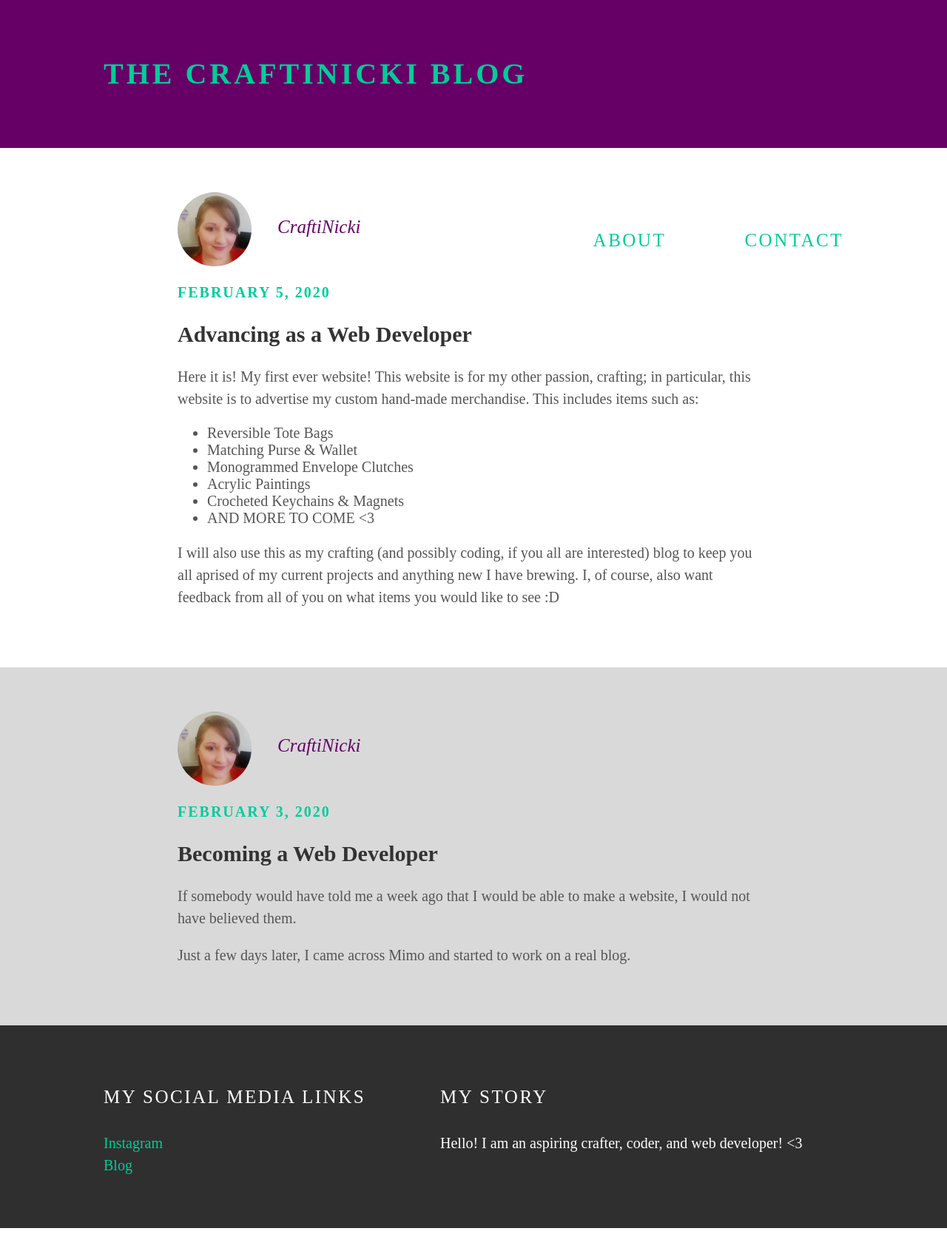
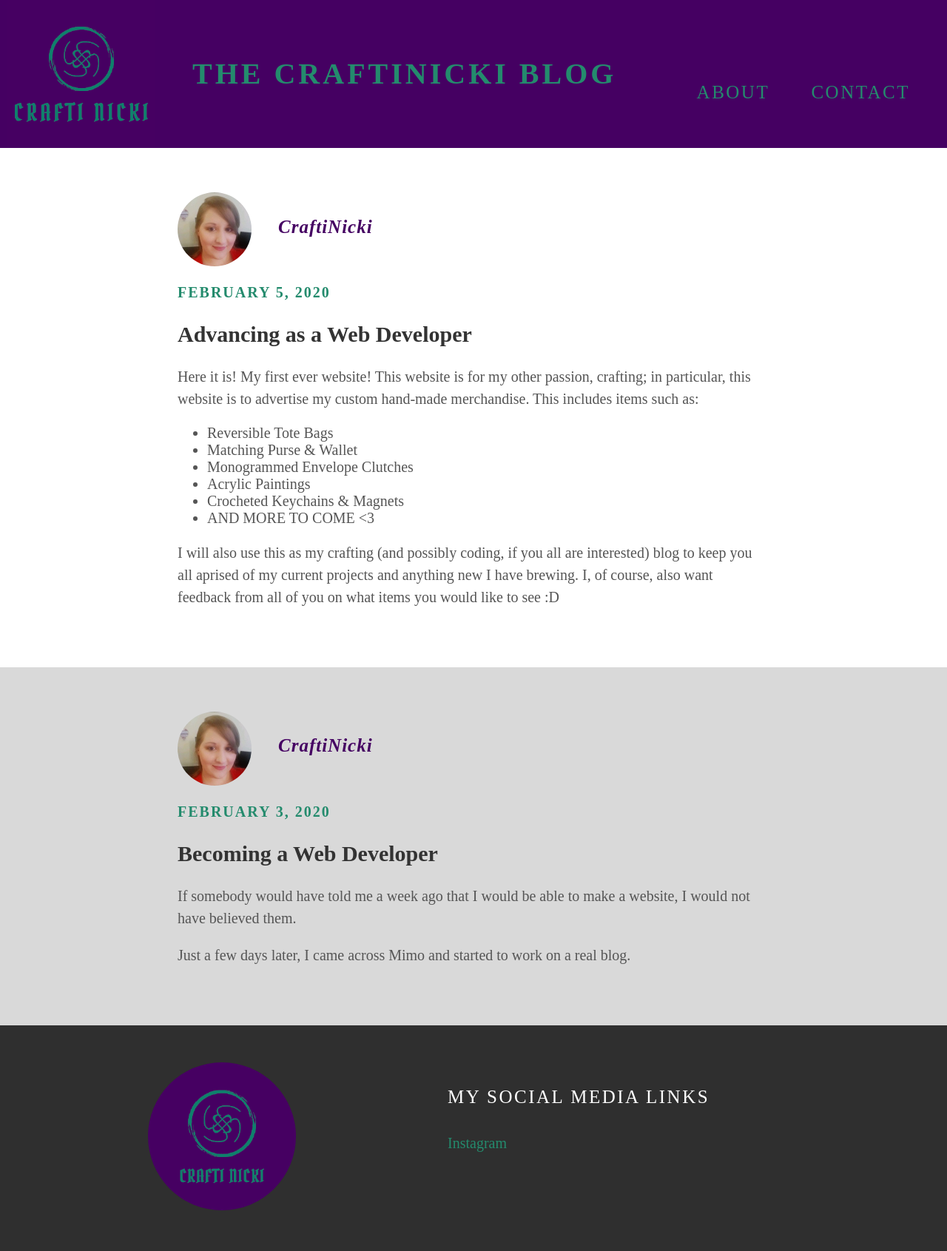
Before and after one commit to britnysarver92/CraftiNicki, a plain HTML site: page index.html in a window 1280 px wide. Shown: the whole page at 74% size. Before the commit the page ends 1660 px from the top, so only its background shows below. Drawn offline with Linux system fonts and the light colour scheme.

Commit message:
Add files via upload

```diff
--- a/index.html
+++ b/index.html
@@ -10,6 +10,7 @@
   <body>
     <!-- Header -->
     <div id="header"><div class="container">
+      <img src="logo1.png">
       <a id = "header-title" href="index.html">The CraftiNicki Blog</a>
       <ul id="header-nav">
         <li><a href="about.html">About</a></li>
@@ -73,16 +74,13 @@
     <!-- Footer -->
     <div id="footer"><div class="container">
       <div class="column">
+        <img src="logo2.png">
+      </div>
+      <div class="column">
         <h4>My Social Media Links</h4>
         <p>
           <a href="https://instagram.com/craftinicki">Instagram</a>
-          <br>
-          <a href="index.html">Blog</a>
         </p>
-      </div>
-      <div class="column">
-        <h4>My Story</h4>
-        <p>Hello! I am an aspiring crafter, coder, and web developer! <3</p>
       </div>
     </div></div>
 
--- a/styles.css
+++ b/styles.css
@@ -8,20 +8,28 @@ body {
 
 /* Header */
 #header {
-  background-color: #660066;
+  background-color: #450062;
   height: 200px;
   line-height: 200px;
 }
 
+#header img {
+  width: 200px;
+  length: 200px;
+  float: left;
+  display: block;
+  padding: 0 0 0 10px;
+}
+
 #header a {
-  color: #00cc99;
+  color: #248b6d;
   text-decoration: none;
   text-transform: uppercase;
   letter-spacing: 0.1em;
 }
 
 #header a:hover {
-  color: #222;
+  color: #5dd5b3;
 }
 
 #header-title {
@@ -29,6 +37,7 @@ body {
   float: left;
   font-size: 40px;
   font-weight: bold;
+  padding: 0 50px 0 50px;
 }
 
 #header-nav {
@@ -40,23 +49,22 @@ body {
 
 #header-nav li {
   display: inline;
-  padding-left: 100px;
+  padding: 0 50px 0 0;
   margin: 0;
 }
 
 .container {
-  max-width: 1000px;
   margin: 0 auto;
 }
 
 /* Footer */
 #footer {
   background-color: #2f2f2f;
-  padding: 50px 0;
+  padding: 50px 100px 50px 200px;
 }
 
 .column {
-  min-width: 450px;
+  min-width: 400px;
   display: inline-block;
   vertical-align: top;
 }
@@ -75,12 +83,19 @@ body {
 }
 
 a {
-  color: #00cc99;
+  color: #248b6d;
   text-decoration: none;
 }
 
 a:hover {
-  color: #F6A623;
+  color: #5dd5b3;
+}
+
+#footer img {
+  text-align: center;
+  length: 200px;
+  width: 200px;
+  border-radius: 50%;
 }
 
 /* Content */
@@ -99,7 +114,9 @@ a:hover {
 }
 
 .post-author {
-  color: #660066;
+  color: #450062;
+  font-weight: bold;
+  letter-spacing: 0.05em;
 }
 
 .post-author img {
@@ -120,7 +137,7 @@ a:hover {
 }
 
 .post-date {
-  color: #00cc99;
+  color: #248b6d;
   font-size: 20px;
   font-weight: bold;
   text-transform: uppercase;
```
Also changed, not shown: about.html (+5 -6 lines).
